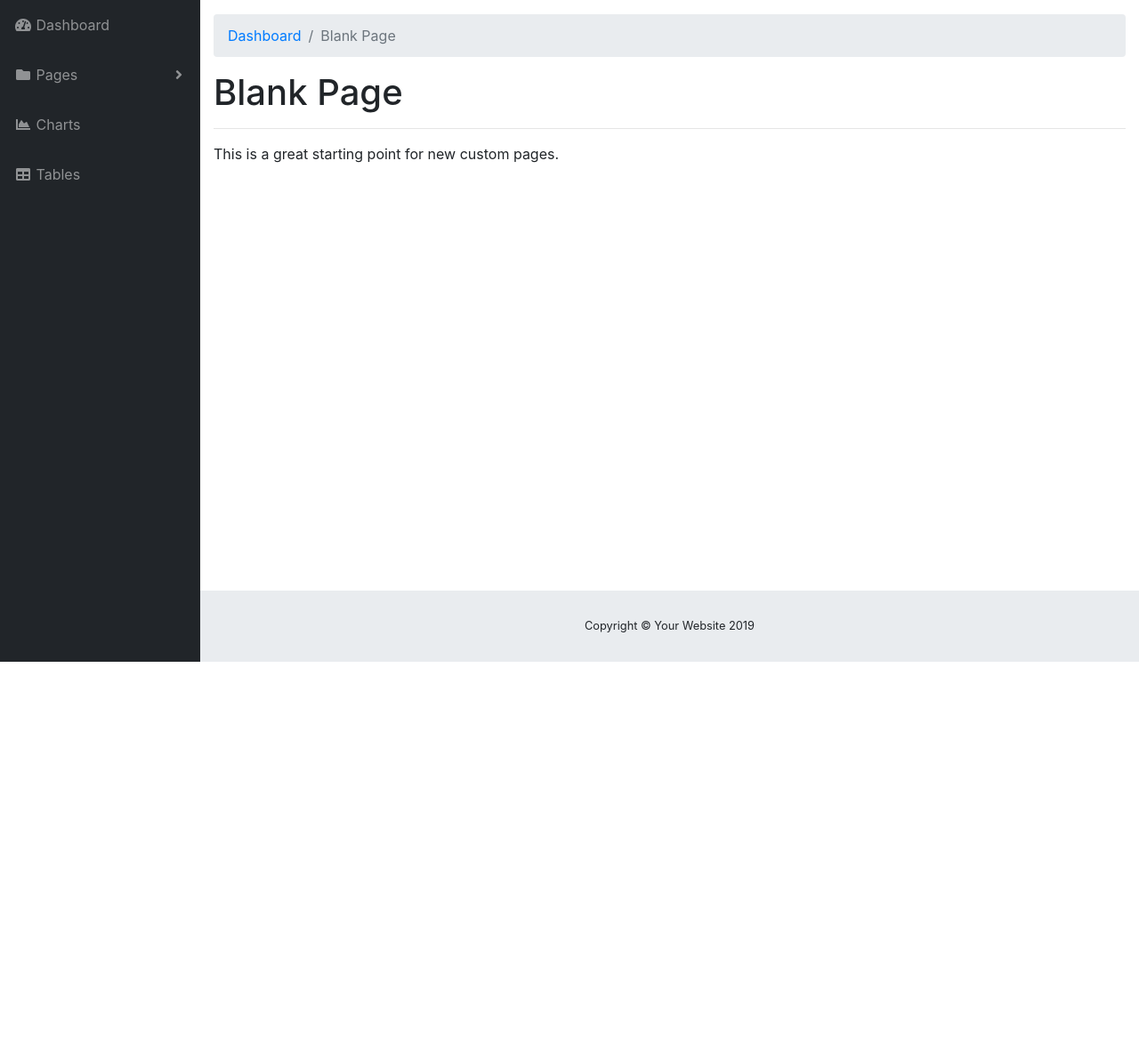
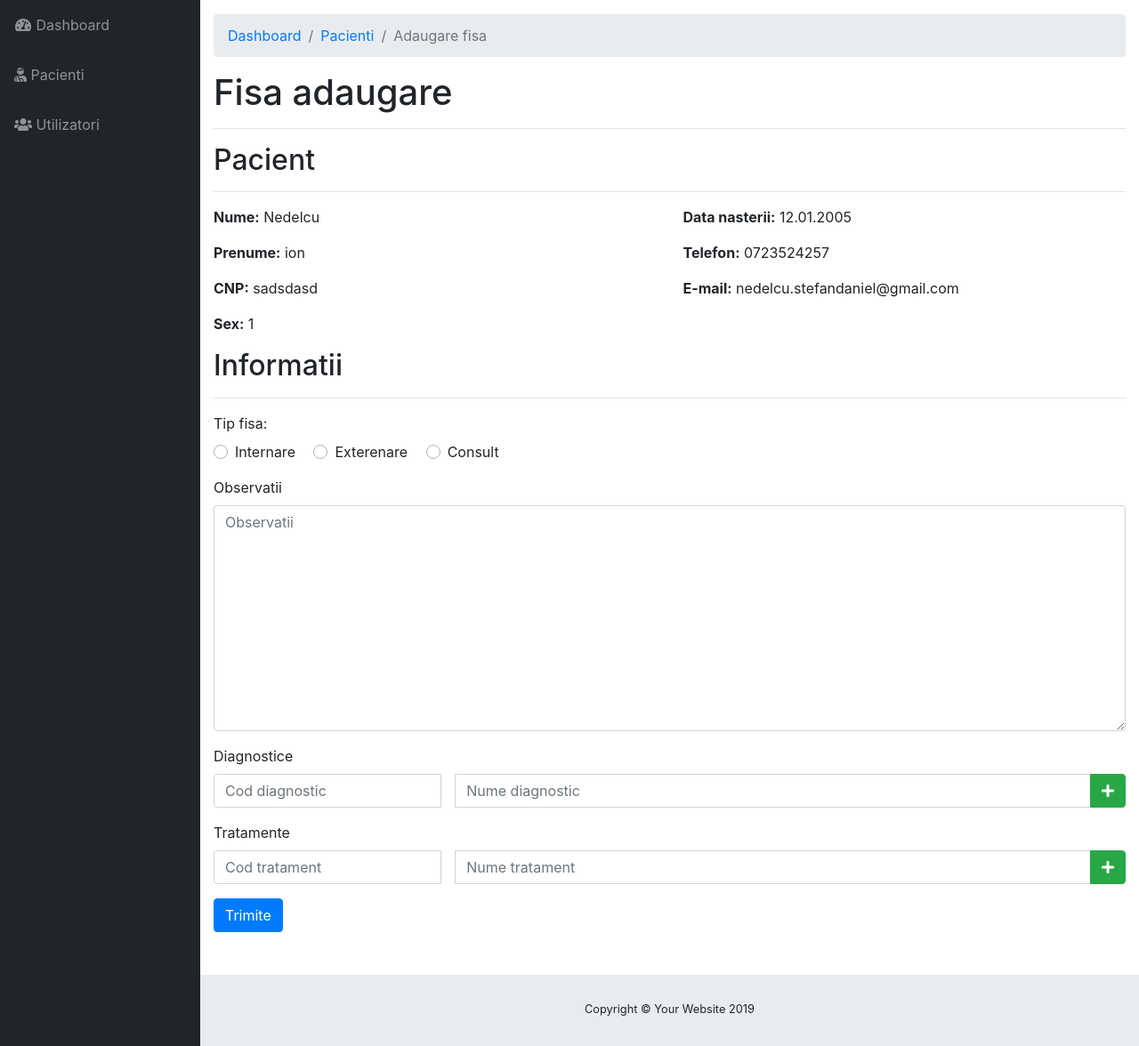
Before and after one commit to CristinaBizoi/dep, a PHP site: page /fisa_adaugare?id=1 in a window 1280 px wide. Shown: the part 56-1232 px from the top of the page at 89% size. Before the commit the page ends 800 px from the top, so only its background shows below. Run offline with PHP 8.4, Linux system fonts and the light colour scheme; data comes from the database, SQL or seed files in the repository.

Commit message:
Adaugare pagini: fise_adaugare, pacient_fise modele: FiseMedicale.php, Diagnostic.php, Tratament.php alter tables

```diff
--- a/_inc/classes/Db.php
+++ b/_inc/classes/Db.php
@@ -53,6 +53,10 @@ class Db{
     public function closeDb(){
         $this->con->close();
     }
+    //returnam ultimul id inserat
+    protected function getLastId(){
+        return $this->con->insert_id;
+    }
 }
 
 
--- /dev/null
+++ b/alters.sql
@@ -0,0 +1,4 @@
+ALTER TABLE `fise_medicale` ADD `id_pacient` INT(255) NOT NULL AFTER `tip_fisa`;
+ALTER TABLE `fise_medicale` ADD `id_utilizator` INT(255) NOT NULL AFTER `id_spital`;
+ALTER TABLE `fise_medicale` ADD CONSTRAINT `medic` FOREIGN KEY (`id_utilizator`) REFERENCES `utilizatori`(`id`) ON DELETE NO ACTION ON UPDATE NO ACTION;
+ALTER TABLE `fise_medicale` CHANGE `trimisa` `trimisa` TINYINT(1) NOT NULL DEFAULT '0';
--- /dev/null
+++ b/fisa_adaugare.php
@@ -0,0 +1,199 @@
+<?php
+//id-ul pacientului
+if(isset($_GET["id"]) && $_GET["id"]>0){
+    $id = $_GET["id"];
+}else{
+    exit();
+}
+if(isset($_POST) && !empty($_POST)){
+    // incarcam fisierele
+    require_once("./_inc/models/FiseMedicale.php");
+    require_once("./_inc/models/Tratament.php");
+    require_once("./_inc/models/Diagnostic.php");
+    //instantiem modele
+    $fiseMedicaleModel = new FiseMedicale();
+    $tratamentModel = new Tratament();
+    $diagnosticModel = new Diagnostic();
+
+    //adauga observatiile la fisa
+    $data = [
+        "observatii" => $_POST["observatii"],
+        "tip_fisa" => $_POST["tip_fisa"],
+        "id_pacient" => $id,
+        "id_spital" => 1,
+        "id_utilizator" => 1
+    ];//TODO: de adaugat id-ul utilizatorukui si spitalul
+    $fisaId = $fiseMedicaleModel->addFisa($data); //il folosim ca sa adaugam diagnostice si tratamente
+
+    // var_dump($fisaId );
+    //var_dump($_POST["cod_tratament"]);
+    //varificam daca au fost trimise codul si sunt sunt format de array
+    if(is_array($_POST["cod_tratament"]) && count($_POST["cod_tratament"])){
+        //parcurg tratamentele
+        foreach($_POST["cod_tratament"] as $i=>$cod){
+
+            //stiind ca ele sunt afisat simultan pe pozitia i in vectorul cod_tratament este denumirea din vectorul nume_tratament
+            if(isset($_POST["nume_tratament"][$i])){
+                $denumire = $_POST["nume_tratament"][$i];
+            }else{
+                $denumire ="";
+            }
+            $data = [
+                "cod" => $cod,
+                "denumire" =>  $denumire,
+                "id_fisa" => $fisaId
+            ];
+            $tratamentModel->addTratament($data);
+        }
+    }
+    //varificam daca au fost trimise codul si sunt sunt format de array, daca nu este array ne va da eroare foreach-ul
+    if(is_array($_POST["cod_diagnostic"]) && count($_POST["cod_diagnostic"])){
+        //parcurg tratamentele
+        foreach($_POST["cod_diagnostic"] as $i=>$cod){
+
+            //stiind ca ele sunt afisat simultan pe pozitia i in vectorul cod_diagnostic este denumirea din vectorul nume_diagnostic
+            if(isset($_POST["nume_diagnostic"][$i])){
+                $denumire = $_POST["nume_diagnostic"][$i];
+            }else{
+                $denumire ="";
+            }
+            $data = [
+                "cod" => $cod,
+                "denumire" =>  $denumire,
+                "id_fisa" => $fisaId
+            ];
+            $diagnosticModel->addDiagnostic($data);
+        }
+    }
+    header('Location:./pacienti_listare?mesaj='.urlencode('Fisa a fost adaugata'));
+    exit();
+}
+
+//scoatem informatiile despre pacient
+require_once("./_inc/models/Pacienti.php");
+$pacientObject = new Pacienti();
+$pacient = $pacientObject->getPacient($id);
+
+//TODO: verificari daca nu exista pacientul
+include("./header.php");
+?>
+
+<div class="container-fluid">
+    <!-- Breadcrumbs-->
+    <ol class="breadcrumb">
+        <li class="breadcrumb-item"><a href="/dashboard">Dashboard</a></li>
+        <li class="breadcrumb-item"><a href="/pacienti_listare">Pacienti</a></li>
+        <li class="breadcrumb-item active">Adaugare fisa</li>
+    </ol>
+
+    <!-- Page Content -->
+    <h1>Fisa adaugare</h1>
+    <hr>
+    <h2>Pacient</h2>
+    <hr>
+    <div class="row">
+        <div class="col-6">
+            <p><b>Nume:</b> <?php echo $pacient["nume"]; ?></p>
+            <p><b>Prenume:</b> <?php echo $pacient["prenume"]; ?></p>
+            <p><b>CNP:</b> <?php echo $pacient["cnp"]; ?></p>
+            <p><b>Sex:</b> <?php echo $pacient["sex"]; ?></p>
+        </div>
+        <div class="col-6">
+            <p><b>Data nasterii:</b> <?php echo date("d.m.Y",strtotime($pacient["data_nastere"])); ?></p>
+            <p><b>Telefon:</b> <?php echo $pacient["telefon"]; ?></p>
+            <p><b>E-mail:</b> <?php echo $pacient["email"]; ?></p>
+        </div>
+    </div>
+    <h2>Informatii</h2>
+    <hr>
+    <div class="row pb-sm-5">
+        <div class="col-12">
+            <form action="./fisa_adaugare?id=<?php echo $id; ?>" method="post">
+                <div class="form-group">
+                    <label >Tip fisa:</label><br>
+                    <div class="custom-control custom-radio custom-control-inline">
+                        <input type="radio" name="tip_fisa" id="internare" value="1" class="custom-control-input">
+                        <label class="custom-control-label" for="internare">Internare</label>
+                    </div>
+                    <div class="custom-control custom-radio custom-control-inline">
+                        <input type="radio" name="tip_fisa" id="externare" value="2"  class="custom-control-input">
+                        <label class="custom-control-label" for="externare">Exterenare</label>
+                    </div>
+                    <div class="custom-control custom-radio custom-control-inline">
+                        <input type="radio" name="tip_fisa" id="consult" value="3"  class="custom-control-input">
+                        <label class="custom-control-label" for="consult">Consult</label>
+                    </div>
+                </div>
+                <div class="form-group">
+                    <label for="observatii">Observatii</label>
+                    <textarea name="observatii" class="form-control" id="telefobservatiion" placeholder="Observatii" rows="10"></textarea>
+                </div>
+                <div class="form-group">
+                    <label >Diagnostice</label>
+                    <div class="input-group mb-2">
+                        <input type="text" name="cod_diagnostic[]" class="form-control col-3 mr-3"  placeholder="Cod diagnostic" value="">
+                        <input type="text" name="nume_diagnostic[]" class="form-control col-9" placeholder="Nume diagnostic" value="">
+                        <div class="input-group-append">
+                            <button class="btn btn-success  add-diagnostic" type="button"><i class="fas fa-plus"></i></button>
+                        </div>
+                    </div>
+
+                </div>
+                <div class="form-group">
+                    <label >Tratamente</label>
+                    <div class="input-group mb-2">
+                        <input type="text" name="cod_tratament[]" class="form-control col-3 mr-3"  placeholder="Cod tratament" value="">
+                        <input type="text" name="nume_tratament[]" class="form-control col-9"  placeholder="Nume tratament" value="">
+                        <div class="input-group-append">
+                            <button class="btn btn-success add-tratament" type="button">
+                                <i class="fas fa-plus"></i>
+                            </button>
+                        </div>
+                    </div>
+
+                </div>
+                <button type="submit" class="btn btn-primary">Trimite</button>
+            </form>
+        </div>
+
+    </div>
+</div>
+    <!-- /.container-fluid -->
+<script>
+        //la eventimentul de click pe butonul cu clasa add-tratament
+        $(document).on('click', '.add-tratament', function(){
+            console.log(this); //this este butonul pe care am dat click
+
+            var parinte = $(this).closest('.form-group'); //parintele cu clasa .form-group
+
+            //la elementul parinte mai adaugam un grup de inputuri
+            $(parinte).append('<div class="input-group mb-2">'+
+                        '<input type="text" name="cod_tratament[]" class="form-control col-3 mr-3"  placeholder="Cod tratament" value="">'+
+                        '<input type="text" name="nume_tratament[]" class="form-control col-9"  placeholder="Nume tratament" value="">'+
+                        '<div class="input-group-append">'+
+                            '<button class="btn btn-success add-tratament" type="button">'+
+                                '<i class="fas fa-plus"></i>'+
+                            '</button>'+
+                        '</div>'+
+                    '</div>');
+        });
+        $(document).on('click', '.add-diagnostic', function(){
+            console.log(this); //this este butonul pe care am dat click
+
+            var parinte = $(this).closest('.form-group'); //parintele cu clasa .form-group
+             //la elementul parinte mai adaugam un grup de inputuri
+            $(parinte).append('<div class="input-group mb-2">'+
+                        '<input type="text" name="cod_diagnostic[]" class="form-control col-3 mr-3"  placeholder="Cod diagnostic" value="">'+
+                        '<input type="text" name="nume_diagnostic[]" class="form-control col-9"  placeholder="Nume diagnostic" value="">'+
+                        '<div class="input-group-append">'+
+                            '<button class="btn btn-success add-diagnostic" type="button">'+
+                                '<i class="fas fa-plus"></i>'+
+                            '</button>'+
+                        '</div>'+
+                    '</div>');
+        });
+
+</script>
+ <?php
+  include("./footer.php");
+ ?>
--- a/footer.php
+++ b/footer.php
@@ -38,7 +38,7 @@
   </div>
 
   <!-- Bootstrap core JavaScript-->
-  <script src="./public/vendor/jquery/jquery.min.js"></script>
+
   <script src="./public/vendor/bootstrap/js/bootstrap.bundle.min.js"></script>
 
   <!-- Core plugin JavaScript-->
--- a/header.php
+++ b/header.php
@@ -20,6 +20,7 @@
   <!-- Custom styles for this template-->
   <link href="./public/css/sb-admin.css" rel="stylesheet">
 
+  <script src="./public/vendor/jquery/jquery.min.js"></script>
 </head>
 
 <body id="page-top">
@@ -87,40 +88,6 @@
 
   <div id="wrapper">
 
-    <!-- Sidebar -->
-    <ul class="sidebar navbar-nav">
-      <li class="nav-item">
-        <a class="nav-link" href="index.html">
-          <i class="fas fa-fw fa-tachometer-alt"></i>
-          <span>Dashboard</span>
-        </a>
-      </li>
-      <li class="nav-item dropdown">
-        <a class="nav-link dropdown-toggle" href="#" id="pagesDropdown" role="button" data-toggle="dropdown" aria-haspopup="true" aria-expanded="false">
-          <i class="fas fa-fw fa-folder"></i>
-          <span>Pages</span>
-        </a>
-        <div class="dropdown-menu" aria-labelledby="pagesDropdown">
-          <h6 class="dropdown-header">Login Screens:</h6>
-          <a class="dropdown-item" href="login.html">Login</a>
-          <a class="dropdown-item" href="register.html">Register</a>
-          <a class="dropdown-item" href="forgot-password.html">Forgot Password</a>
-          <div class="dropdown-divider"></div>
-          <h6 class="dropdown-header">Other Pages:</h6>
-          <a class="dropdown-item" href="404.html">404 Page</a>
-          <a class="dropdown-item active" href="blank.html">Blank Page</a>
-        </div>
-      </li>
-      <li class="nav-item">
-        <a class="nav-link" href="charts.html">
-          <i class="fas fa-fw fa-chart-area"></i>
-          <span>Charts</span></a>
-      </li>
-      <li class="nav-item">
-        <a class="nav-link" href="tables.html">
-          <i class="fas fa-fw fa-table"></i>
-          <span>Tables</span></a>
-      </li>
-    </ul>
+<?php include('./sidebar.php');?>
 
     <div id="content-wrapper">
--- a/pacienti_adaugare.php
+++ b/pacienti_adaugare.php
@@ -10,7 +10,6 @@
 ?>
 
       <div class="container-fluid">
-
         <!-- Breadcrumbs-->
         <ol class="breadcrumb">
           <li class="breadcrumb-item">
--- a/pacienti_listare.php
+++ b/pacienti_listare.php
@@ -43,7 +43,11 @@
                     <td><?php echo $pacient["prenume"]; ?></td>
                     <td><?php echo $pacient["cnp"]; ?></td>
                     <td><?php echo $pacient["telefon"]; ?></td>
-                    <td><a href="pacient_editare?id=<?php echo $pacient["id"]; ?>"<i class="far fa-edit"></i></a></td>
+                    <td>
+                      <a href="pacient_fise?id=<?php echo $pacient["id"]; ?>" title="Vezi fisele medicale"><i class="fas fa-clipboard-list"></i></i></a>
+                      <a href="fisa_adaugare?id=<?php echo $pacient["id"]; ?>" title="Adaugare fisa medicala"><i class="fas fa-plus"></i></a>
+                      <a href="pacient_editare?id=<?php echo $pacient["id"]; ?>" title="Editeaza utilizator"><i class="far fa-edit"></i></a>
+                    </td>
                 </tr>
                 <?php
                 }
--- /dev/null
+++ b/sidebar.php
@@ -0,0 +1,20 @@
+    <!-- Sidebar -->
+    <ul class="sidebar navbar-nav">
+      <li class="nav-item">
+        <a class="nav-link" href="./dashboard">
+          <i class="fas fa-fw fa-tachometer-alt"></i>
+          <span>Dashboard</span>
+        </a>
+      </li>
+
+      <li class="nav-item">
+        <a class="nav-link" href="./pacienti_listare">
+            <i class="fas fa-user-injured"></i>
+          <span>Pacienti</span></a>
+      </li>
+      <li class="nav-item">
+        <a class="nav-link" href="./utilizatori">
+        <i class="fas fa-users"></i>
+          <span>Utilizatori</span></a>
+      </li>
+    </ul>
```
Also changed, not shown: _inc/models/Diagnostic.php (added, +24 -0 lines), _inc/models/FiseMedicale.php (added, +27 -0 lines), _inc/models/Tratament.php (added, +24 -0 lines), pacient_fise.php (added, +89 -0 lines). Lines whose indentation alone changed are shown as unchanged.
